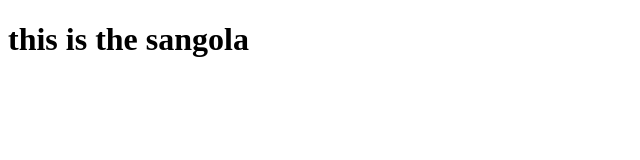
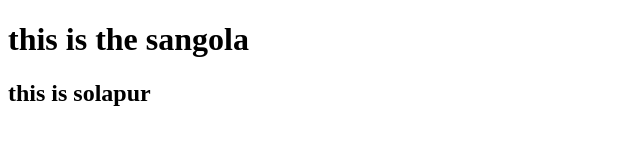
Before and after one commit to rohitjadhav45/simple_my_Task, a plain HTML site: page Simplechitty.html in a window 1280 px wide. Shown: the whole page, without its empty margins (0-640 px from the left). Drawn offline with Linux system fonts and the light colour scheme.

Commit message:
this is solapur

```diff
--- a/Simplechitty.html
+++ b/Simplechitty.html
@@ -8,5 +8,6 @@
 </head>
 <body>
     <h1>this is the sangola</h1>
+    <h2>this is solapur</h2>
 </body>
 </html>
```
